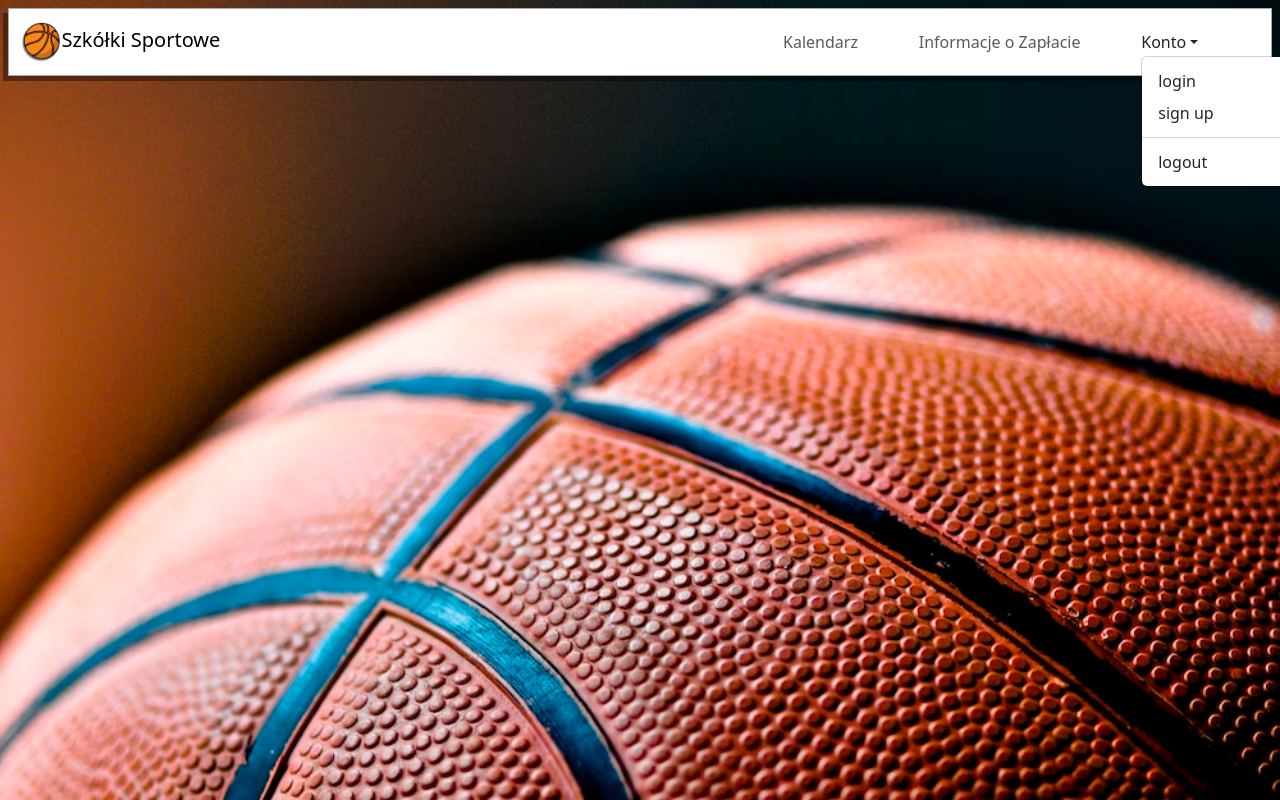
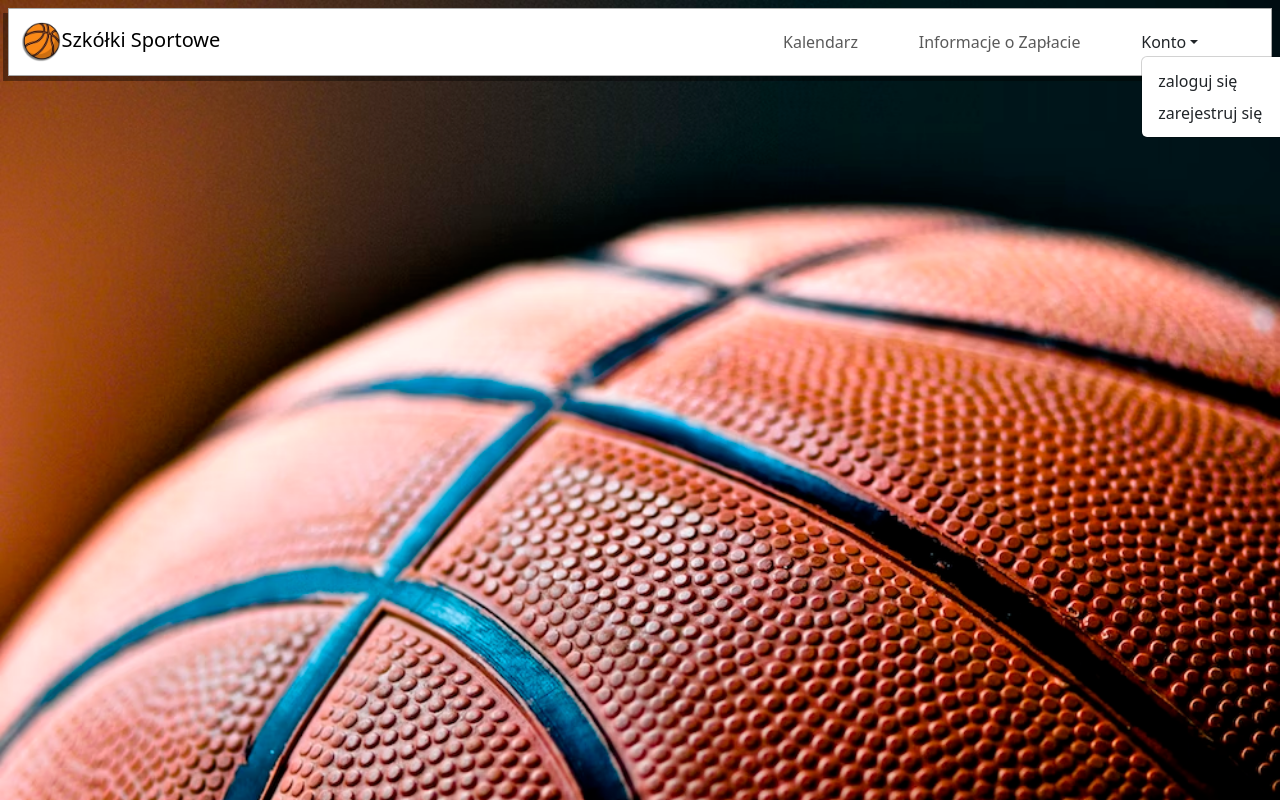
Before and after one commit to Wojtoppin/saasss, a React (Create React App) app: page / in a window 1280 px wide. Both pictures are taken after a click on the link "Konto". Built offline with nearby package versions, Linux system fonts and the light colour scheme.

Commit message:
added login functionality with access to api

```diff
--- a/src/App.js
+++ b/src/App.js
@@ -8,6 +8,8 @@ import Login from './account/Login';
 function App() {
   const [isCallendarVisible, setIsCallendarVisible] = useState(false)
   const [isLoginVisible, setIsLoginVisible] = useState(false)
+  const [isLoggedIn, setIsLoggedIn] = useState(false)
+  const [loginDisplay, setLoginDisplay] = useState("")
   return (
     <div className="App" style={{overflow:"auto", WebkitOverflowScrolling:"touch"}}>
         <Header
@@ -15,10 +17,14 @@ function App() {
           setIsCallendarVisible={setIsCallendarVisible}
             isLoginVisible={isLoginVisible}
               setIsLoginVisible={setIsLoginVisible}
+                isLoggedIn={isLoggedIn}
+                  setIsLoggedIn={setIsLoggedIn}
+                    loginDisplay={loginDisplay}
+                      setLoginDisplay={setLoginDisplay}
           />
 
         <ImagesSwiper />
-        {isLoginVisible && <Login isLoginVisible={isLoginVisible} setIsLoginVisible={setIsLoginVisible}/>}
+        {isLoginVisible && <Login isLoginVisible={isLoginVisible} setIsLoginVisible={setIsLoginVisible} isLoggedIn={isLoggedIn} setIsLoggedIn={setIsLoggedIn} setLoginDisplay={setLoginDisplay}/>}
         {isCallendarVisible && <Callendar/>}
     </div>
   );
--- a/src/account/Login.js
+++ b/src/account/Login.js
@@ -1,9 +1,43 @@
-import React from "react";
+import React, {useState, useEffect} from "react";
 import './Login.css'
 import { Container, Table } from "reactstrap";
 import { Input, Button } from "reactstrap"
 
 const Login = (props) =>{
+    const [login, setLogin] = useState("")
+    const [password, setPassword] = useState("")
+    const [message, setMessage] = useState("")
+
+    const sendRequest = async () => {
+        try {
+          const response = await fetch('https://zienex.pythonanywhere.com/login_user', {
+            method: 'POST',
+            headers: {
+              'Content-Type': 'application/json',
+            },
+            body: JSON.stringify({ login: login, password: password }),
+          });
+
+          if (response.ok) {
+            const data = await response.json();
+            console.log(data);
+            props.setIsLoggedIn(true);
+            props.setLoginDisplay(login);
+            props.setIsLoginVisible(false);
+          } else {
+            console.error('Request failed with status:', response.status);
+            setMessage("podany login lub hasło jest nieprawidłowe")
+
+          }
+        } catch (error) {
+          console.error('Error during request:', error);
+          setMessage("podany login lub hasło jest nieprawidłowe")
+        }
+      }
+
+    useEffect(()=>{
+        console.log({"login":login,"password":password})
+    },[login,password])
 
     return (
         <Container className="d-flex justify-content-center mt-5" id="responsiveLogin" style={{ position: 'relative',  zIndex: 2}}>
@@ -15,23 +49,23 @@ const Login = (props) =>{
                         </tr>
                         <tr>
                             <th>login:</th>
-                            <th><Input type="text"></Input></th>
+                            <th><Input type="text" value={login} onChange={(event)=>setLogin(event.target.value)}></Input></th>
                         </tr>
                         <tr>
                             <th>hasło:</th>
-                            <th><Input type="password"></Input></th>
+                            <th><Input type="password" value={password} onChange={(event)=>setPassword(event.target.value)}></Input></th>
                         </tr>
                         <tr>
                             <th colSpan={2}>
-                                <Button style={{width:"40%"}}>zaloguj</Button>
+                                <Button style={{width:"40%"}} onClick={sendRequest}>zaloguj</Button>
                             </th>
                         </tr>
                     </thead>
-                    <tbody>
+                    {message !== "" && <tbody>
                         <tr>
-                            <th colSpan={2}>tu będzie potwierdzenie logowania</th>
+                            <th colSpan={2}>{message}</th>
                         </tr>
-                    </tbody>
+                    </tbody>}
                 </Table>
             </div>
 
--- a/src/main/Header.js
+++ b/src/main/Header.js
@@ -54,13 +54,13 @@ const Header = (props) =>{
                     <NavbarText className="notSelectable headerIcon">Informacje o Zapłacie</NavbarText>
                     <UncontrolledDropdown inNavbar>
                     <DropdownToggle className="notSelectable" nav caret>
-                        Konto
+                        {props.isLoggedIn? props.loginDisplay : "Konto"}
                     </DropdownToggle>
                     <DropdownMenu>
-                        <DropdownItem className="notSelectable" onClick={ () =>(props.setIsLoginVisible(!props.isLoginVisible))}>login</DropdownItem>
-                        <DropdownItem className="notSelectable">sign up</DropdownItem>
-                        <DropdownItem divider />
-                        <DropdownItem className="notSelectable">logout</DropdownItem>
+                        {!props.isLoggedIn && <DropdownItem className="notSelectable" onClick={ () =>(props.setIsLoginVisible(!props.isLoginVisible))}>zaloguj się</DropdownItem>}
+                        {!props.isLoggedIn && <DropdownItem className="notSelectable">zarejestruj się</DropdownItem>}
+                        {/* {props.isLoggedIn && <DropdownItem divider />} */}
+                        {props.isLoggedIn && <DropdownItem className="notSelectable" onClick={ () =>{props.setIsLoggedIn(false); props.setLoginDisplay("")}}>wyloguj się</DropdownItem>}
                     </DropdownMenu>
                     </UncontrolledDropdown>
                     <NavbarText/>
@@ -85,13 +85,13 @@ const Header = (props) =>{
 
                         <UncontrolledDropdown nav inNavbar>
                         <DropdownToggle className="notSelectable" nav caret>
-                        Konto
+                        {props.isLoggedIn? props.loginDisplay : "Konto"}
                         </DropdownToggle>
                         <DropdownMenu right>
-                            <DropdownItem>login</DropdownItem>
-                            <DropdownItem>sign up</DropdownItem>
-                            <DropdownItem divider />
-                            <DropdownItem>logout</DropdownItem>
+                            {!props.isLoggedIn && <DropdownItem className="notSelectable" onClick={ () =>(props.setIsLoginVisible(!props.isLoginVisible))}>zaloguj się</DropdownItem>}
+                            {!props.isLoggedIn && <DropdownItem className="notSelectable">zarejestruj się</DropdownItem>}
+                            {/* <DropdownItem divider /> */}
+                            {props.isLoggedIn && <DropdownItem className="notSelectable" onClick={ () =>{props.setIsLoggedIn(false); props.setLoginDisplay("")}}>wyloguj się</DropdownItem>}
                         </DropdownMenu>
                         </UncontrolledDropdown>
                     </Nav>
--- a/src/main/ImagesSwiper.js
+++ b/src/main/ImagesSwiper.js
@@ -1,7 +1,9 @@
 import React, {useState, useEffect} from "react";
 import './ImagesSwiper.css';
 import 'react-slideshow-image/dist/styles.css'
-import {Fade} from "react-slideshow-image";
+import {
+  Fade
+} from "react-slideshow-image";
 const ImagesSwiper = () =>{
     const [element, setElement] = useState(600);
     const checkContainerWidth = () =>{
```
